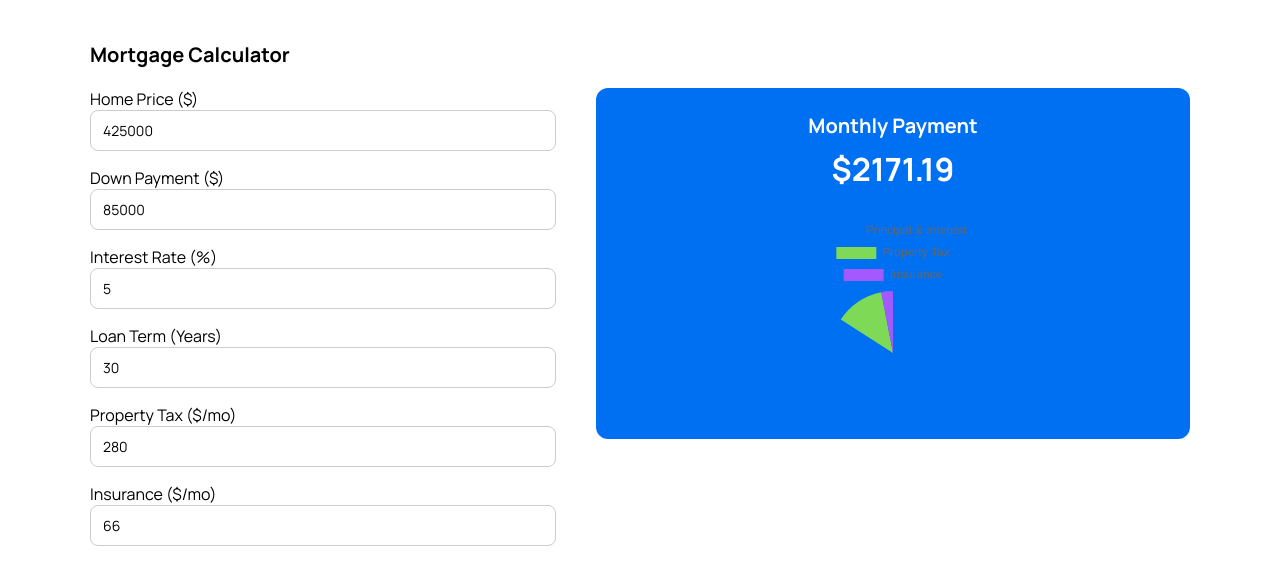
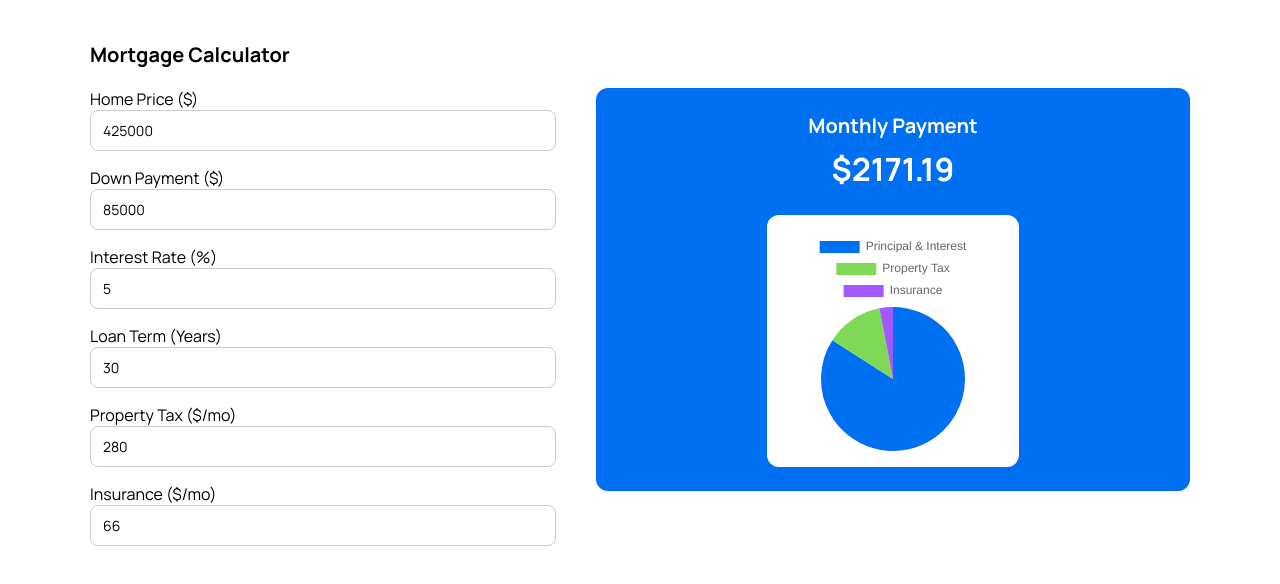
Before and after one commit to rbuzuti1801/mortgage-final-layout, a React (Create React App) app: page / in a window 1280 px wide. Shown: the top 584 px of the page. Built offline with nearby package versions, Linux system fonts and the light colour scheme.

Commit message:
Add files via upload

```diff
--- a/src/App.js
+++ b/src/App.js
@@ -117,7 +117,7 @@ export default function App() {
           />
         </div>
 
-        {/* Right Column – Blue Box + Small Chart */}
+        {/* Right Column – Blue Box + Chart with White Background */}
         <div
           style={{
             flex: "1 1 400px",
@@ -139,7 +139,16 @@ export default function App() {
               ${monthlyTotal.toFixed(2)}
             </div>
           </div>
-          <div style={{ width: 200, marginTop: 24 }}>
+          <div
+            style={{
+              backgroundColor: "#fff",
+              borderRadius: 12,
+              padding: 16,
+              width: "100%",
+              maxWidth: 220,
+              marginTop: 24,
+            }}
+          >
             <Pie data={data} />
           </div>
         </div>
```
